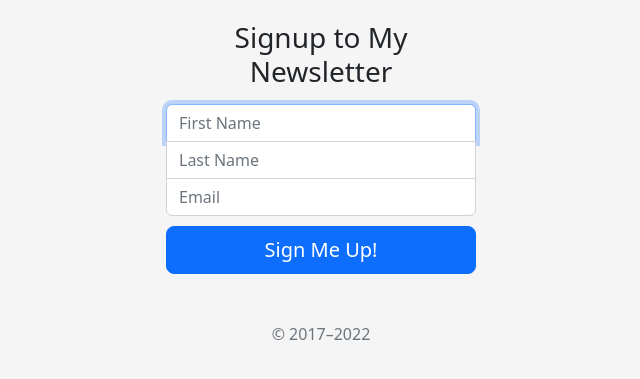
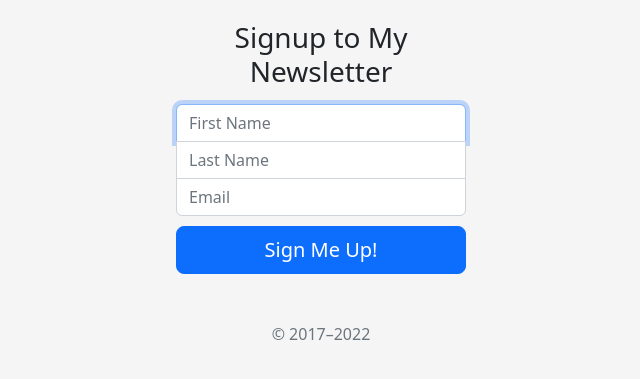
Before and after one commit to AlexMagar/NewsLetter, a website: page signup.html in a window 1280 px wide. Shown: the part 249-628 px from the top of the page, without its empty margins (319-959 px from the left). Drawn offline with nearby package versions, Linux system fonts and the light colour scheme; files whose address does not match are found by name.

Commit message:
added class in form

```diff
--- a/signup.html
+++ b/signup.html
@@ -28,13 +28,13 @@
   <body class="text-center">
 
 <main class="form-signin">
-  <form>
+  <form action="/" class="form-signin" method="POST">
     <img class="mb-4" src="images/logo.svg" alt="Logo" width="72" height="57">
     <h1 class="h3 mb-3 fw-normal">Signup to My Newsletter</h1>
 
-      <input type="text" class="form-control top"  placeholder="First Name" required autofocus>
-      <input type="text" class="form-control middle" placeholder="Last Name" required>
-      <input type="email" class="form-control bottom"  placeholder="Email" required>
+      <input type="text" name="fName" class="form-control top"  placeholder="First Name" required autofocus>
+      <input type="text" name="lName" class="form-control middle" placeholder="Last Name" required>
+      <input type="email" name="email" class="form-control bottom"  placeholder="Email" required>
 
     <button class="w-100 btn btn-lg btn-primary" type="submit">Sign Me Up!</button>
 
```
